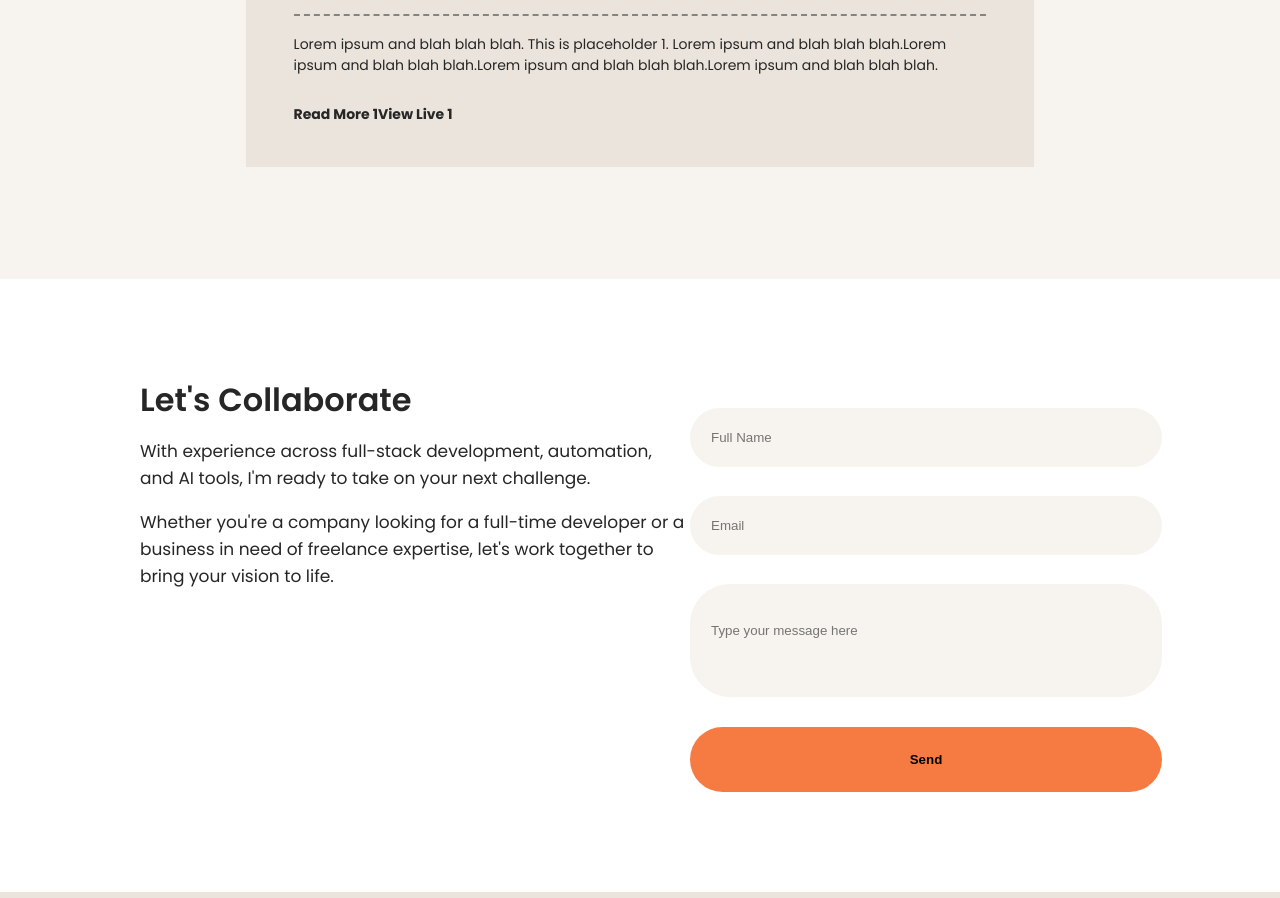
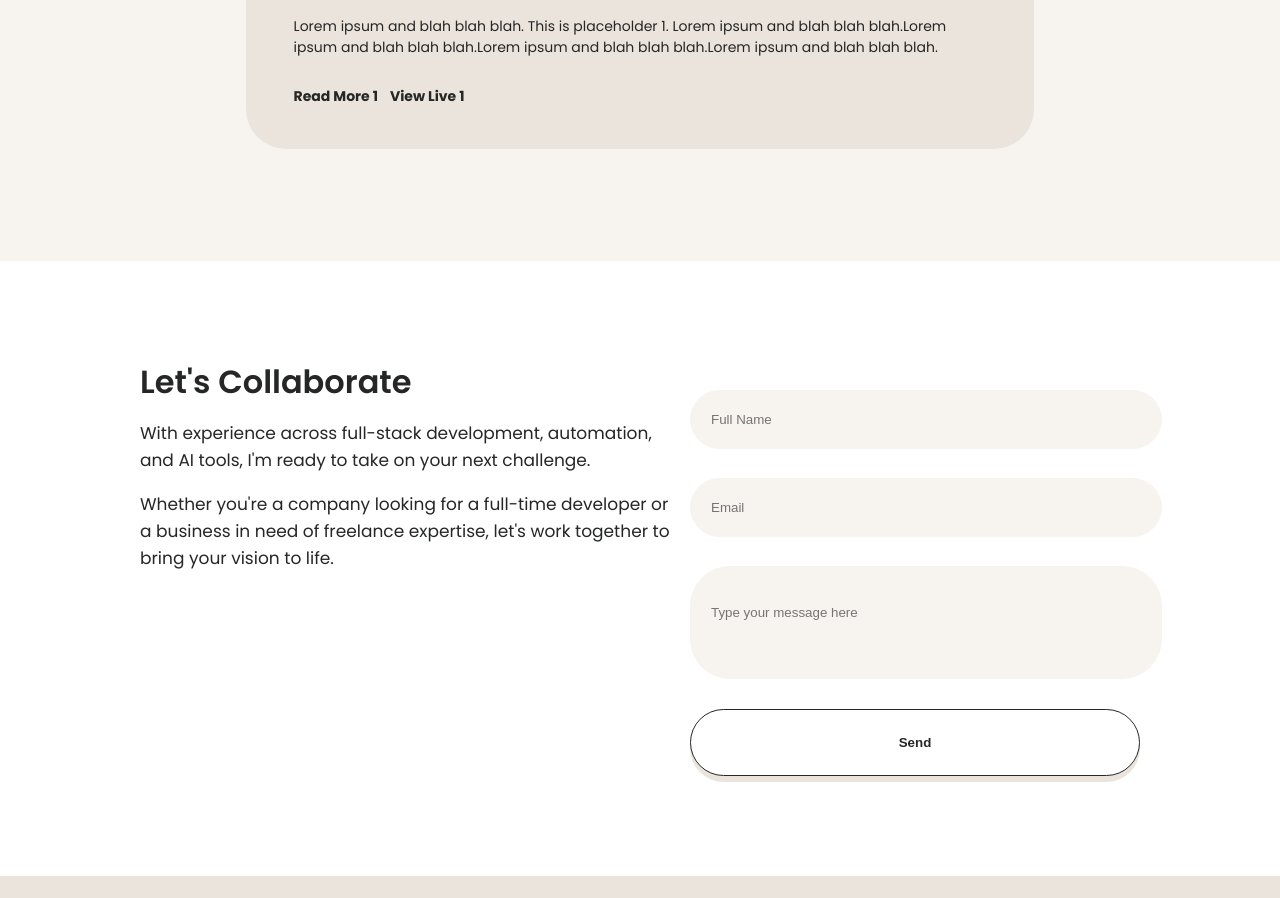
Before and after one commit to sofiakatzman/Portfolio, a React (Create React App) app: page / in a window 1280 px wide. Shown: the part 1899-2797 px from the top of the page. Built offline with nearby package versions, Linux system fonts and the light colour scheme.

Commit message:
update button styling & copy

```diff
--- a/src/App.css
+++ b/src/App.css
@@ -11,6 +11,8 @@
 html{
   height: 100%;
   margin: 0;
+  scroll-behavior: smooth;
+
 }
 
 body {
@@ -28,6 +30,11 @@ body {
   border: 1px solid #000;
   box-shadow: 0 6px 0 0 var(--black);
   background-color: var(--white);
+}
+
+.border-noshadow {
+  border-radius: 40px;
+  background-color: var(--dark-beige);
 }
 
 h1 {
@@ -87,7 +94,7 @@ a {
 }
 
 .label {
-  font-size: 8px;
+  font-size: 12px;
   font-weight: 700;
 }
 
@@ -99,13 +106,29 @@ u {
   text-decoration-thickness: 1px;
 }
 
-button {
-  background-color: var(--accent-light-2);
+.button {
+  background-color: var(--white);
   border: none;
+  color: var(--black);
   border-radius: 40px;
   width: 100%;
   padding: 25px;
   font-weight: 600;
+  border: 1px solid var(--black);
+  filter: drop-shadow(0px 6px 0px var(--dark-beige));
+  transition: transform 0.1s, filter 0.1s;
+}
+
+.button:active {
+  filter: none;
+  transform: translateY(6px);
+}
+
+.fullscreen-container {
+  width: 100vw;
+  height: 100vh;
+  overflow: hidden;
+  position: relative;
 }
 
 
@@ -113,8 +136,17 @@ button {
 
 .flex-container{
   display: flex;
+  gap: 12px;
 }
 
 .space-between{
   justify-content: space-between;
 }
+
+.spacer{
+  margin-top:72px;
+}
+
+.space-around{
+  justify-content: space-around;
+}
```
